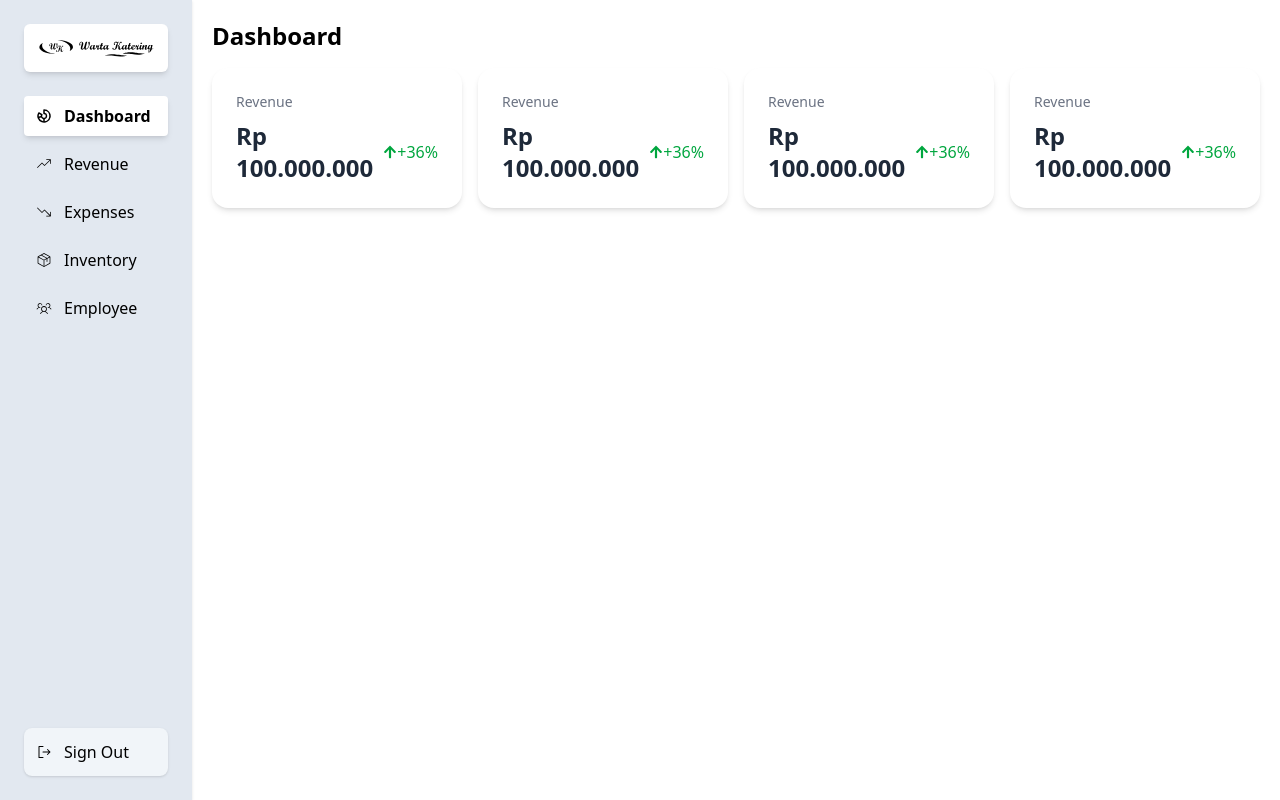
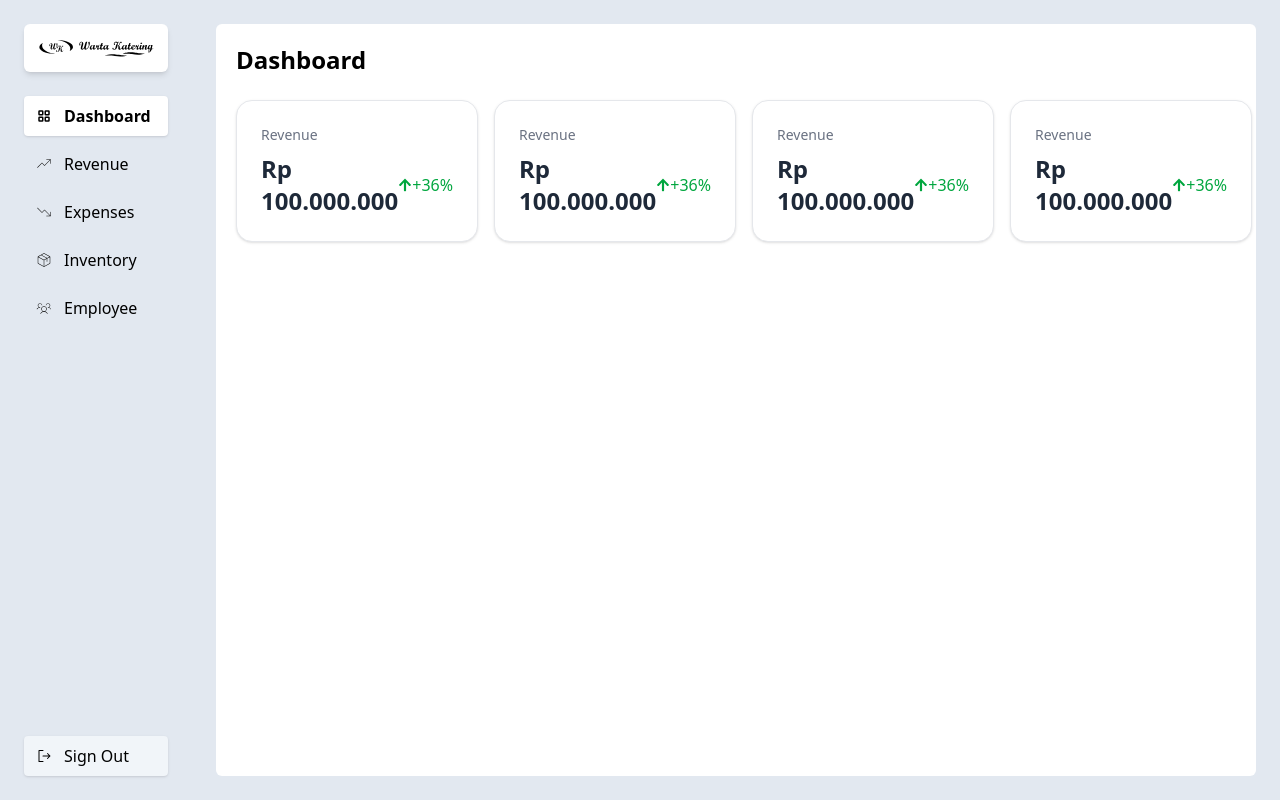
Before and after one commit to RizkiLaksanaPutra/warta-erp, a React (Vite) app in the folder client/: page /dashboard in a window 1280 px wide. Built offline with nearby package versions, Linux system fonts and the light colour scheme; no server answers; sample sign-in values are in the browser's storage.

Commit message:
Add Chart.js dependency, update layout icons and enhance dashboard styling

```diff
--- a/client/package.json
+++ b/client/package.json
@@ -11,6 +11,7 @@
   },
   "dependencies": {
     "@tailwindcss/vite": "^4.1.4",
+    "chart.js": "^4.4.9",
     "firebase": "^11.6.0",
     "react": "^19.0.0",
     "react-dom": "^19.0.0",
--- a/client/src/components/Layout.jsx
+++ b/client/src/components/Layout.jsx
@@ -1,12 +1,12 @@
 import logo from "../assets/logo.svg";
 import {
   PiSignOut,
-  PiChartDonutLight,
-  PiUsersThreeLight,
-  PiPackageLight,
-  PiTrendUpLight,
-  PiTrendDownLight,
-  PiChartDonutBold,
+  PiSquaresFourThin,
+  PiUsersThreeThin,
+  PiPackageThin,
+  PiTrendUpThin,
+  PiTrendDownThin,
+  PiSquaresFourBold,
   PiTrendUpBold,
   PiTrendDownBold,
   PiPackageBold,
@@ -24,15 +24,15 @@ const Layout = () => {
       menu: "Dashboard",
       path: "/dashboard",
       icon: {
-        normal: <PiChartDonutLight />,
-        active: <PiChartDonutBold />,
+        normal: <PiSquaresFourThin />,
+        active: <PiSquaresFourBold />,
       },
     },
     {
       menu: "Revenue",
       path: "/revenue",
       icon: {
-        normal: <PiTrendUpLight />,
+        normal: <PiTrendUpThin />,
         active: <PiTrendUpBold />,
       },
     },
@@ -40,7 +40,7 @@ const Layout = () => {
       menu: "Expenses",
       path: "/expenses",
       icon: {
-        normal: <PiTrendDownLight />,
+        normal: <PiTrendDownThin />,
         active: <PiTrendDownBold />,
       },
     },
@@ -48,7 +48,7 @@ const Layout = () => {
       menu: "Inventory",
       path: "/inventory",
       icon: {
-        normal: <PiPackageLight />,
+        normal: <PiPackageThin />,
         active: <PiPackageBold />,
       },
     },
@@ -56,7 +56,7 @@ const Layout = () => {
       menu: "Employee",
       path: "/employee",
       icon: {
-        normal: <PiUsersThreeLight />,
+        normal: <PiUsersThreeThin />,
         active: <PiUsersThreeBold />,
       },
     },
@@ -86,8 +86,8 @@ const Layout = () => {
                 to={item.path}
                 className={`flex items-center gap-3 rounded-sm py-3 pl-3 transition-all duration-200 ${
                   isActive
-                    ? "bg-white font-semibold shadow-md"
-                    : "hover:bg-slate-100 hover:shadow-sm"
+                    ? "bg-white font-semibold shadow"
+                    : "hover:bg-slate-100"
                 }`}
               >
                 <span className="flex items-center justify-center">
@@ -101,15 +101,15 @@ const Layout = () => {
 
         <button
           onClick={handleSignOut}
-          className="flex cursor-pointer items-center gap-3 rounded-lg bg-slate-100 py-3 pl-3 shadow-sm transition-all hover:text-red-700 hover:shadow-lg"
+          className="flex cursor-pointer items-center gap-3 rounded-sm bg-slate-100 py-3 pl-3 leading-none shadow-sm transition-all hover:text-red-700 hover:shadow-lg"
         >
           <PiSignOut />
           Sign Out
         </button>
       </aside>
 
-      <main className="flex w-[85%] flex-col">
-        <div className="flex-1 overflow-y-auto p-5">
+      <main className="flex w-[85%] flex-col bg-slate-200">
+        <div className="flex-1 overflow-y-auto bg-white m-6 p-5 rounded-md">
           <Outlet />
         </div>
       </main>
--- a/client/src/components/ScoreCard.jsx
+++ b/client/src/components/ScoreCard.jsx
@@ -3,7 +3,7 @@ import { FaArrowUp } from "react-icons/fa";
 
 const ScoreCard = () => {
   return (
-    <div className="flex w-full max-w-sm flex-col justify-between gap-2 rounded-2xl bg-white p-6 shadow-md">
+    <div className="flex w-full max-w-sm flex-col justify-between gap-2 rounded-2xl border border-gray-200 bg-white p-6 shadow">
       <p className="text-sm text-gray-500">Revenue</p>
       <div className="flex items-center justify-between font-medium text-green-600">
         <p className="text-2xl font-semibold text-gray-800">Rp 100.000.000</p>
--- a/client/src/pages/Dashboard.jsx
+++ b/client/src/pages/Dashboard.jsx
@@ -3,8 +3,8 @@ import ScoreCard from "../components/ScoreCard";
 
 const Dashboard = () => {
   return (
-    <div className="flex flex-col gap-4">
-      <h1 className="text-2xl font-bold">Dashboard</h1>
+    <div className="flex flex-col gap-6">
+      <h1 className="text-2xl font-semibold">Dashboard</h1>
       <div className="flex gap-4 rounded-lg">
         <ScoreCard />
         <ScoreCard />
```
Also changed, not shown: 1 other file (tests, documents, lock files or other folders).
